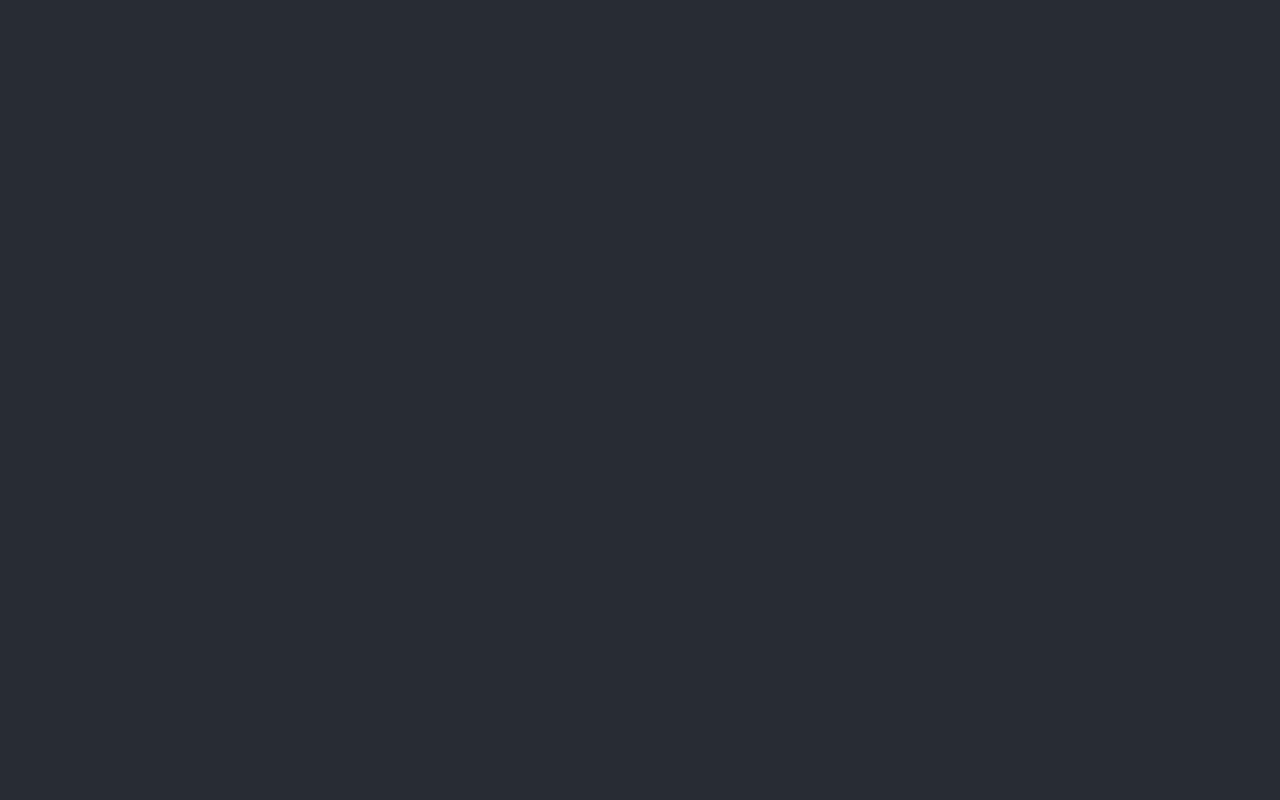
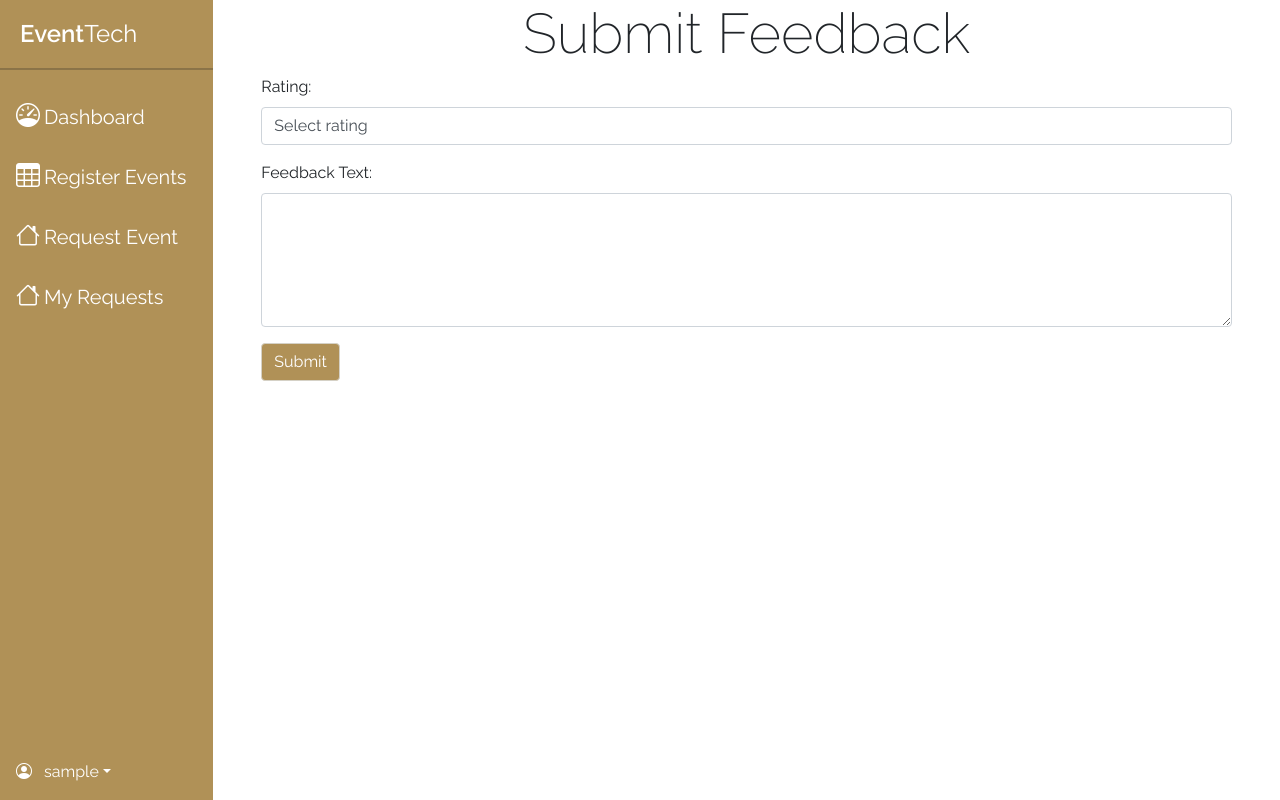
Before and after one commit to hamzaBaig1998/eventech, a React (Create React App) app: page /events/1/feedback in a window 1280 px wide. Before the commit this address had no page. Built offline with nearby package versions, Linux system fonts and the light colour scheme; sample sign-in values are in the browser's storage.

Commit message:
add feedback added

```diff
--- a/src/AppRouter.js
+++ b/src/AppRouter.js
@@ -30,6 +30,7 @@ import RegisterAttendeePage from "./pages/attendee/RegisterAttendeePage";
 import AttendeeLogin from "./pages/attendee/AttendeeLogin";
 import AuthRoute from "./AuthRoute";
 import EventFeedback from "./pages/admin/EventFeedback";
+import FeedbackPage from "./pages/attendee/FeedbackPage";
 
 export default function AppRouter() {
   return (
@@ -172,6 +173,14 @@ export default function AppRouter() {
             </AuthRoute>
           }
         />
+        <Route
+          path="events/:event_id/feedback/"
+          element={
+            <AuthRoute>
+              <FeedbackPage />
+            </AuthRoute>
+          }
+        />
         {/* <Route path="/register-event" element={<RegisterEventPage />} /> */}
         <Route path="*" element={<PageNotFound />} />
       </Routes>
--- a/src/pages/attendee/AttendeePortal.jsx
+++ b/src/pages/attendee/AttendeePortal.jsx
@@ -5,6 +5,7 @@ import "bootstrap-icons/font/bootstrap-icons.css";
 
 import { API_BASE_URL } from "../../constants";
 import AttendeeSidebar from "../../components/AttendeeSidebar";
+import { NavLink } from "react-router-dom";
 
 export default function AttendeePortal() {
   const [attendees, setAttendees] = useState([]);
@@ -106,6 +107,11 @@ export default function AttendeePortal() {
                             <p>
                               <strong>End Date:</strong> {ev.end_date}
                             </p>
+                            <NavLink to={`/events/${ev.id}/feedback`}>
+                              <button type="button" className="btn btn-primary">
+                                Feedback
+                              </button>
+                            </NavLink>
                             <button
                               type="button"
                               className="btn btn-primary"
--- /dev/null
+++ b/src/pages/attendee/FeedbackPage.jsx
@@ -0,0 +1,113 @@
+import React, { useState } from "react";
+import { API_BASE_URL } from "../../constants";
+import { useParams } from "react-router-dom";
+import AttendeeSidebar from "../../components/AttendeeSidebar";
+
+export default function FeedbackPage() {
+  const { event_id } = useParams();
+  const user_id = localStorage.getItem("user_id");
+  const [event, setEvent] = useState("");
+  const [attendee, setAttendee] = useState("");
+  const [rating, setRating] = useState("");
+  const [feedbackText, setFeedbackText] = useState("");
+
+  const handleSubmit = (event) => {
+    event.preventDefault();
+    const feedbackData = {
+      event: event_id,
+      attendee: user_id,
+      rating: rating,
+      feedback_text: feedbackText,
+    };
+    fetch(`${API_BASE_URL}/events/${event_id}/feedbacks/`, {
+      method: "POST",
+      headers: {
+        "Content-Type": "application/json",
+      },
+      body: JSON.stringify(feedbackData),
+    })
+      .then((response) => response.json())
+      .then((data) => {
+        console.log("Success:", data);
+        if ("error" in data) {
+          alert("Error: " + data.error);
+        } else if ("message" in data) {
+          alert("Message: " + data.message);
+        } else {
+          const msg = JSON.stringify(data);
+          alert(msg);
+        }
+      })
+      .catch((error) => {
+        console.error("Error:", error);
+      });
+  };
+
+  return (
+    <div className="container-fluid m-0 p-0">
+      <div className="d-flex ">
+        <AttendeeSidebar />
+        <div className="container-fluid px-5">
+          <div className="container-fluid m-0 p-0">
+            <h1 className="display-4 text-center">Submit Feedback</h1>
+            <form onSubmit={handleSubmit}>
+              {/* <div className="form-group">
+                <label htmlFor="event">Event:</label>
+                <input
+                  type="number"
+                  className="form-control"
+                  id="event"
+                  value={event}
+                  onChange={(event) => setEvent(event.target.value)}
+                  required
+                />
+              </div> */}
+              {/* <div className="form-group">
+          <label htmlFor="attendee">Attendee:</label>
+          <input
+            type="number"
+            className="form-control"
+            id="attendee"
+            value={attendee}
+            onChange={(event) => setAttendee(event.target.value)}
+            required
+          />
+        </div> */}
+              <div className="form-group">
+                <label htmlFor="rating">Rating:</label>
+                <select
+                  className="form-control"
+                  id="rating"
+                  value={rating}
+                  onChange={(event) => setRating(event.target.value)}
+                  required
+                >
+                  <option value="">Select rating</option>
+                  <option value="1">1</option>
+                  <option value="2">2</option>
+                  <option value="3">3</option>
+                  <option value="4">4</option>
+                  <option value="5">5</option>
+                </select>
+              </div>
+              <div className="form-group">
+                <label htmlFor="feedbackText">Feedback Text:</label>
+                <textarea
+                  className="form-control"
+                  id="feedbackText"
+                  rows="5"
+                  value={feedbackText}
+                  onChange={(event) => setFeedbackText(event.target.value)}
+                  required
+                ></textarea>
+              </div>
+              <button type="submit" className="btn btn-primary">
+                Submit
+              </button>
+            </form>
+          </div>
+        </div>
+      </div>
+    </div>
+  );
+}
```
